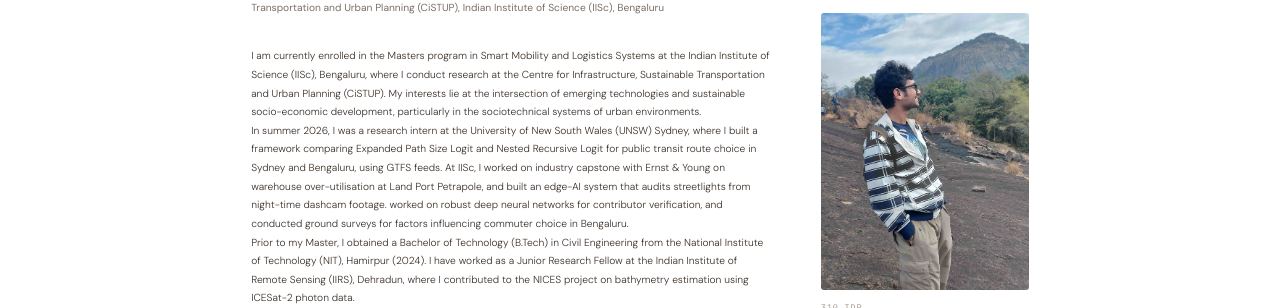
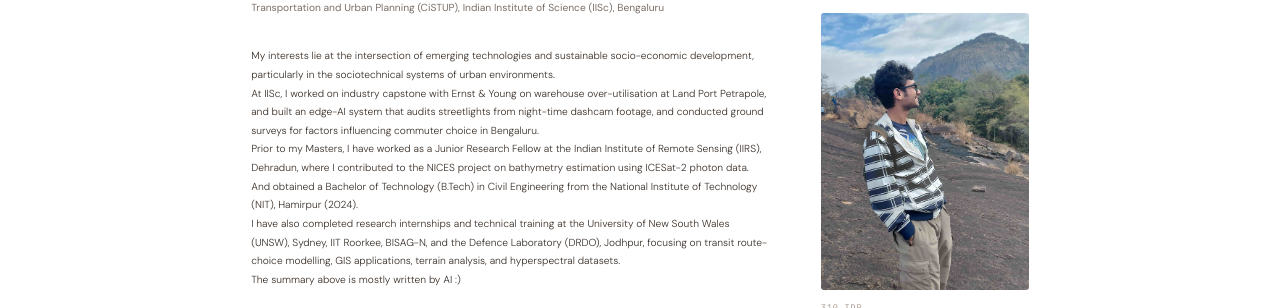
Before and after one commit to kartikeya-gaur/kartikeya-gaur.github.io, a plain HTML site: page index.html in a window 1280 px wide. Shown: the part 165-473 px from the top of the page. Drawn offline with nearby package versions, Linux system fonts and the light colour scheme; a web font is replaced by a local one.

Commit message:
Refine personal details and achievements in index.html
Updated personal information and achievements section for clarity and conciseness.

```diff
--- a/index.html
+++ b/index.html
@@ -63,13 +63,13 @@
 
       <div  class="research-lead">
         <p>
-        I am currently enrolled in the Masters program in Smart Mobility and Logistics Systems at the Indian Institute of Science (IISc), Bengaluru, where I conduct research at the Centre for Infrastructure, Sustainable Transportation and Urban Planning (CiSTUP). My interests lie at the intersection of emerging technologies and sustainable socio-economic development, particularly in the sociotechnical systems of urban environments.
+        My interests lie at the intersection of emerging technologies and sustainable socio-economic development, particularly in the sociotechnical systems of urban environments.
         </p>
         <p>
-        In summer 2026, I was a research intern at the University of New South Wales (UNSW) Sydney, where I built a framework comparing Expanded Path Size Logit and Nested Recursive Logit for public transit route choice in Sydney and Bengaluru, using GTFS feeds. At IISc, I worked on industry capstone with Ernst &amp; Young on warehouse over-utilisation at Land Port Petrapole, and built an edge-AI system that audits streetlights from night-time dashcam footage. worked on robust deep neural networks for contributor verification, and conducted ground surveys for factors influencing commuter choice in Bengaluru.
+        At IISc, I worked on industry capstone with Ernst &amp; Young on warehouse over-utilisation at Land Port Petrapole, and built an edge-AI system that audits streetlights from night-time dashcam footage, and conducted ground surveys for factors influencing commuter choice in Bengaluru.
         </p>
         <p>
-        Prior to my Master, I obtained a Bachelor of Technology (B.Tech) in Civil Engineering from the National Institute of Technology (NIT), Hamirpur (2024). I have worked as a Junior Research Fellow at the Indian Institute of Remote Sensing (IIRS), Dehradun, where I contributed to the NICES project on bathymetry estimation using ICESat-2 photon data.
+        Prior to my Masters, I have worked as a Junior Research Fellow at the Indian Institute of Remote Sensing (IIRS), Dehradun, where I contributed to the NICES project on bathymetry estimation using ICESat-2 photon data. And obtained a Bachelor of Technology (B.Tech) in Civil Engineering from the National Institute of Technology (NIT), Hamirpur (2024).
         </p>
         <p>
         I have also completed research internships and technical training at the University of New South Wales (UNSW), Sydney, IIT Roorkee, BISAG-N, and the Defence Laboratory (DRDO), Jodhpur, focusing on transit route-choice modelling, GIS applications, terrain analysis, and hyperspectral datasets.
@@ -481,7 +481,7 @@
 <section class="section" id="achievements">
   <div class="section-inner">
     <header class="section-header">
-      <span class="section-label">Achievements and workshops</span>
+      <span class="section-label">Achievements</span>
     </header>
 
     <ul class="pub-list">
```
